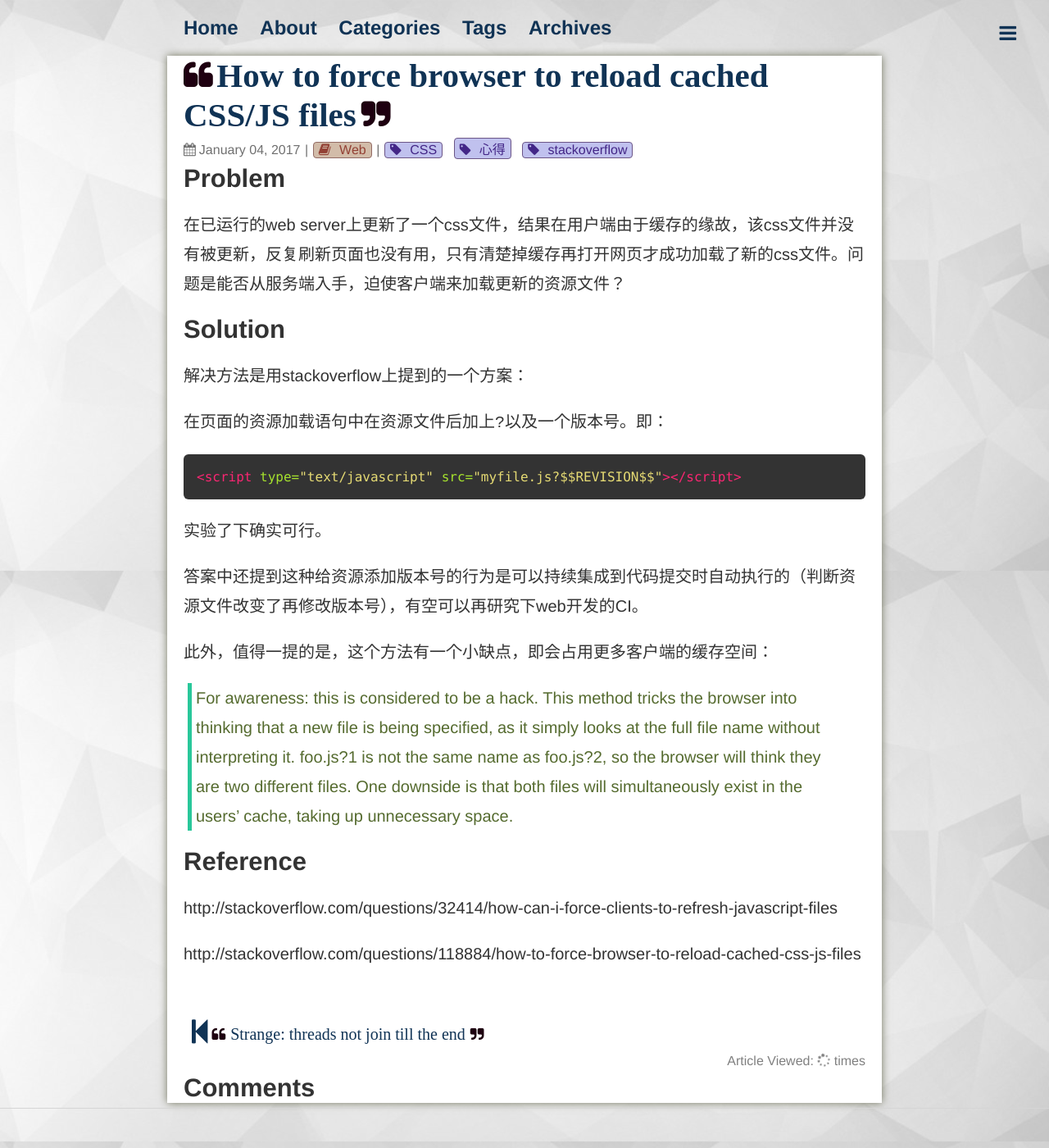
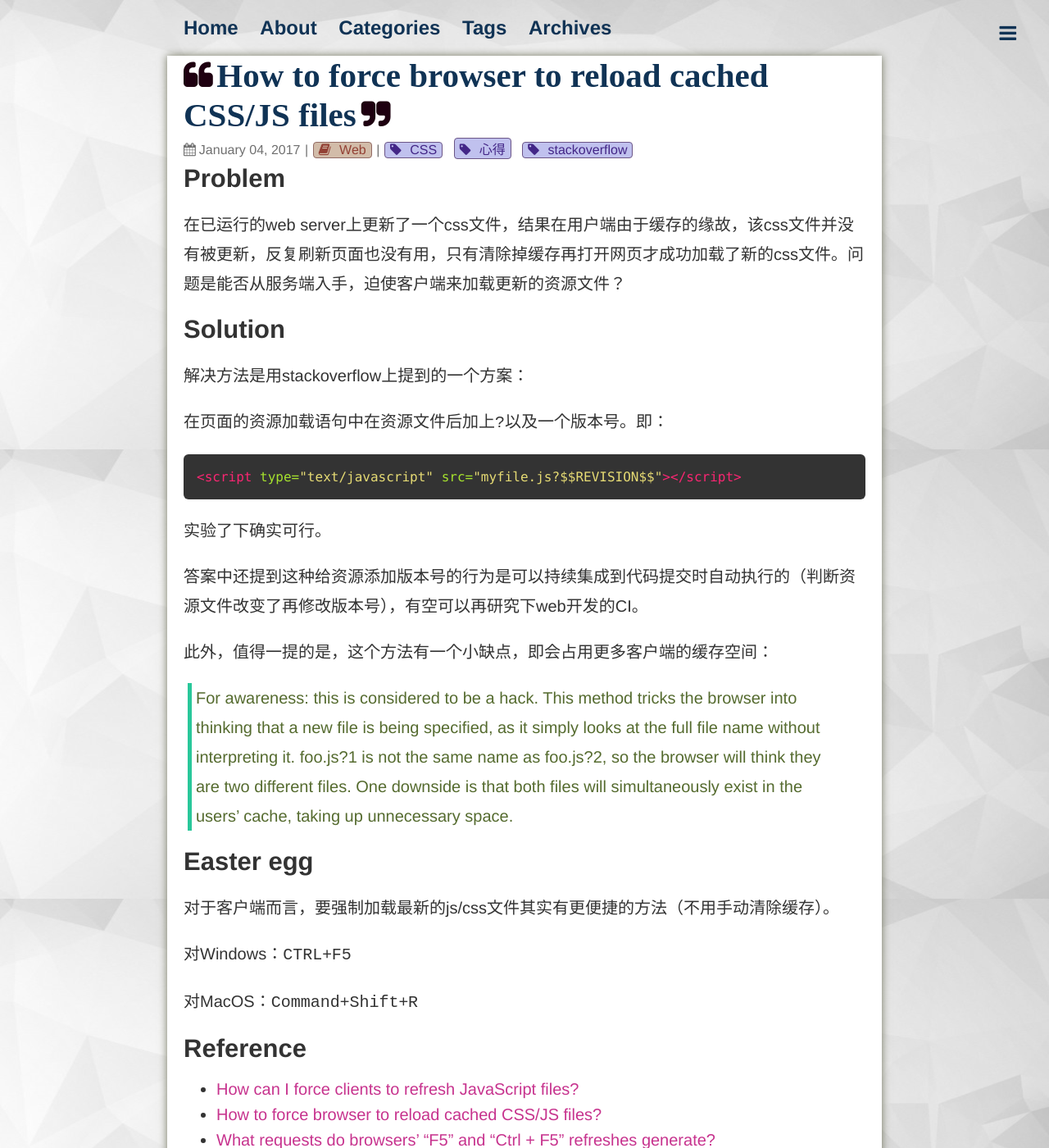
Before and after one commit to cuyu/cuyu.github.io, a Jekyll site: the page built from _posts/2016-01-04-How-to-force-browser-to-reload-cached-CSS:JS-files.md, in a window 1280 px wide and 1400 px high. Shown: the whole window at 82% size. Built offline with Jekyll 4.4.1, drawn with Linux system fonts in a browser that asks for light colours; nearby versions of some CDN libraries; comment, search, counter and statistics services are not loaded; some of the changed text lies outside the part shown.

Commit message:
Update post.

```diff
--- a/_posts/2016-01-04-How-to-force-browser-to-reload-cached-CSS:JS-files.md
+++ b/_posts/2016-01-04-How-to-force-browser-to-reload-cached-CSS:JS-files.md
@@ -8,7 +8,7 @@
 
 ### Problem
 
-在已运行的web server上更新了一个css文件，结果在用户端由于缓存的缘故，该css文件并没有被更新，反复刷新页面也没有用，只有清楚掉缓存再打开网页才成功加载了新的css文件。问题是能否从服务端入手，迫使客户端来加载更新的资源文件？
+在已运行的web server上更新了一个css文件，结果在用户端由于缓存的缘故，该css文件并没有被更新，反复刷新页面也没有用，只有清除掉缓存再打开网页才成功加载了新的css文件。问题是能否从服务端入手，迫使客户端来加载更新的资源文件？
 
 ### Solution
 
@@ -28,8 +28,17 @@
 
 > For awareness: this is considered to be a hack. This method tricks the browser into thinking that a new file is being specified, as it simply looks at the full file name without interpreting it. foo.js?1 is not the same name as foo.js?2, so the browser will think they are two different files. One downside is that both files will simultaneously exist in the users' cache, taking up unnecessary space.
 
+### Easter egg
+
+对于客户端而言，要强制加载最新的js/css文件其实有更便捷的方法（不用手动清除缓存）。
+
+对Windows：<kbd>CTRL</kbd>+<kbd>F5</kbd>
+
+对MacOS：<kbd>Command</kbd>+<kbd>Shift</kbd>+<kbd>R</kbd>
+
 ### Reference
 
-http://stackoverflow.com/questions/32414/how-can-i-force-clients-to-refresh-javascript-files
-
-http://stackoverflow.com/questions/118884/how-to-force-browser-to-reload-cached-css-js-files
+- [How can I force clients to refresh JavaScript files?](http://stackoverflow.com/questions/32414/how-can-i-force-clients-to-refresh-javascript-files)
+- [How to force browser to reload cached CSS/JS files?](http://stackoverflow.com/questions/118884/how-to-force-browser-to-reload-cached-css-js-files)
+- [What requests do browsers' “F5” and “Ctrl + F5” refreshes generate?](http://stackoverflow.com/questions/385367/what-requests-do-browsers-f5-and-ctrl-f5-refreshes-generate)
+- [Hard Refresh a Page in Firefox on a Mac](http://greenwireit.com/it-tech-support-articles/hard-refresh-a-page-in-firefox-on-a-mac-ctrl-f5/)
```
